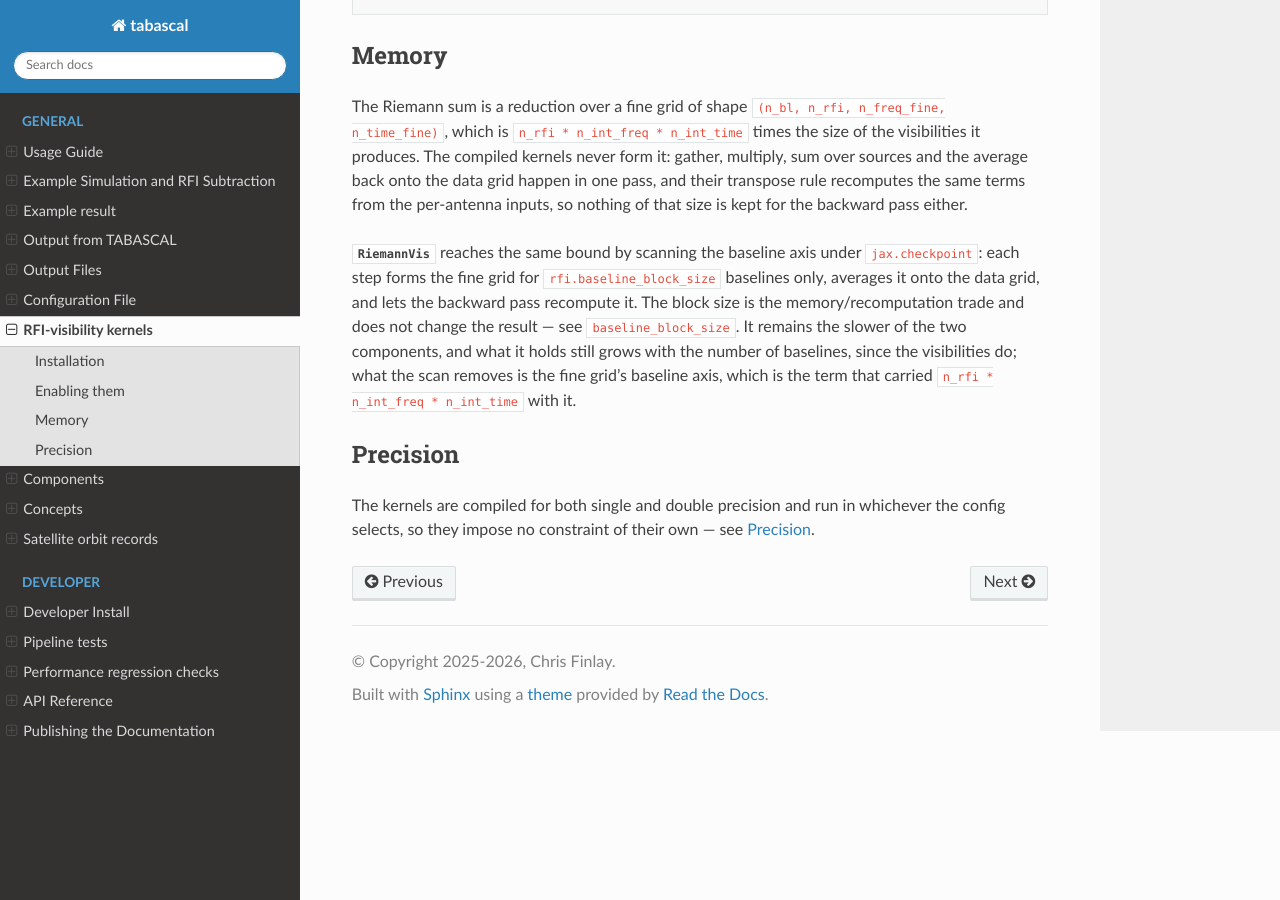
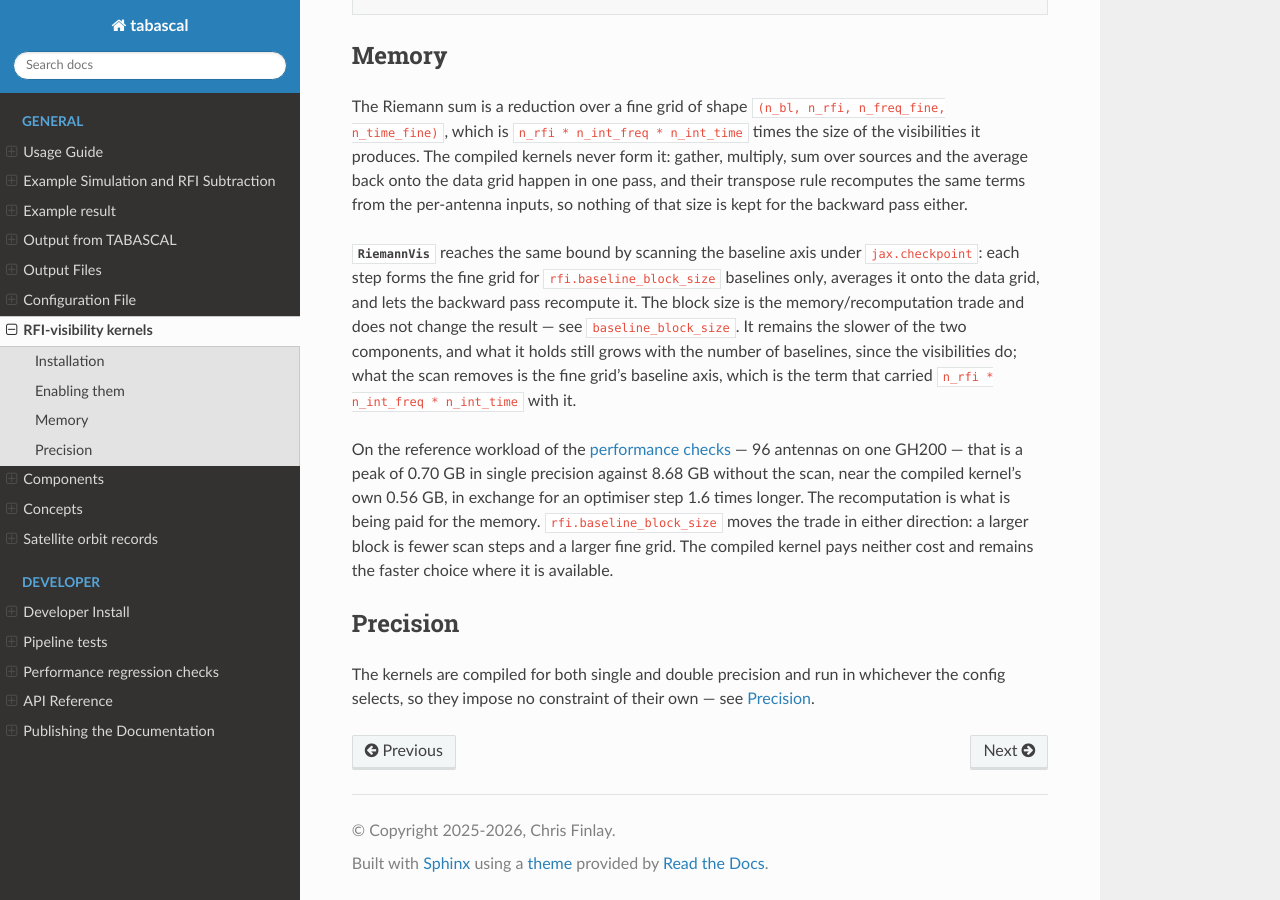
Before and after one commit to epfl-radio-astro/tabascal, a Sphinx documentation site: the page built from docs/kernels.md, in a window 1280 px wide and 900 px high, scrolled down 816 px. Built offline with Sphinx 7.4.7 and the Read the Docs theme 3.1.0, drawn with Linux system fonts in a browser that asks for light colours.

Commit message:
Record the measured Daint references for the scanned Riemann kernel
The perf job of this branch ran the ReFrame checks on GH200, so the four
Riemann references are now measurements rather than a ceiling with an open
bound. Peak memory falls 12.5x in single and 10.8x in double on one GPU, to
0.696 and 1.565 GB, and 10.1x and 10.9x across four, onto the FFI kernel's own
figures to the printed precision. The optimiser pays 1.64x and 1.74x for it on
one GPU, 1.39x and 1.22x across four, which is the recomputation the scan
trades for the memory and is far more than the ~5% the same treatment of the
antenna axis cost in #108.

Tolerances are back to what main uses, on all three metrics. The RiemannFFI
references are untouched and came in against them in the same run.

docs/kernels.md carries the trade in the numbers a user choosing between the
two components needs, and names rfi.baseline_block_size as what moves it.

```diff
--- a/docs/kernels.md
+++ b/docs/kernels.md
@@ -57,6 +57,14 @@ components, and what it holds still grows with the number of baselines, since th
 visibilities do; what the scan removes is the fine grid's baseline axis, which is
 the term that carried `n_rfi * n_int_freq * n_int_time` with it.
 
+On the reference workload of the [performance checks](performance.md) — 96
+antennas on one GH200 — that is a peak of 0.70 GB in single precision against
+8.68 GB without the scan, near the compiled kernel's own 0.56 GB, in exchange for
+an optimiser step 1.6 times longer. The recomputation is what is being paid for
+the memory. `rfi.baseline_block_size` moves the trade in either direction: a
+larger block is fewer scan steps and a larger fine grid. The compiled kernel pays
+neither cost and remains the faster choice where it is available.
+
 ## Precision
 
 The kernels are compiled for both single and double precision and run in
```
Also changed, not shown: 1 other file.
